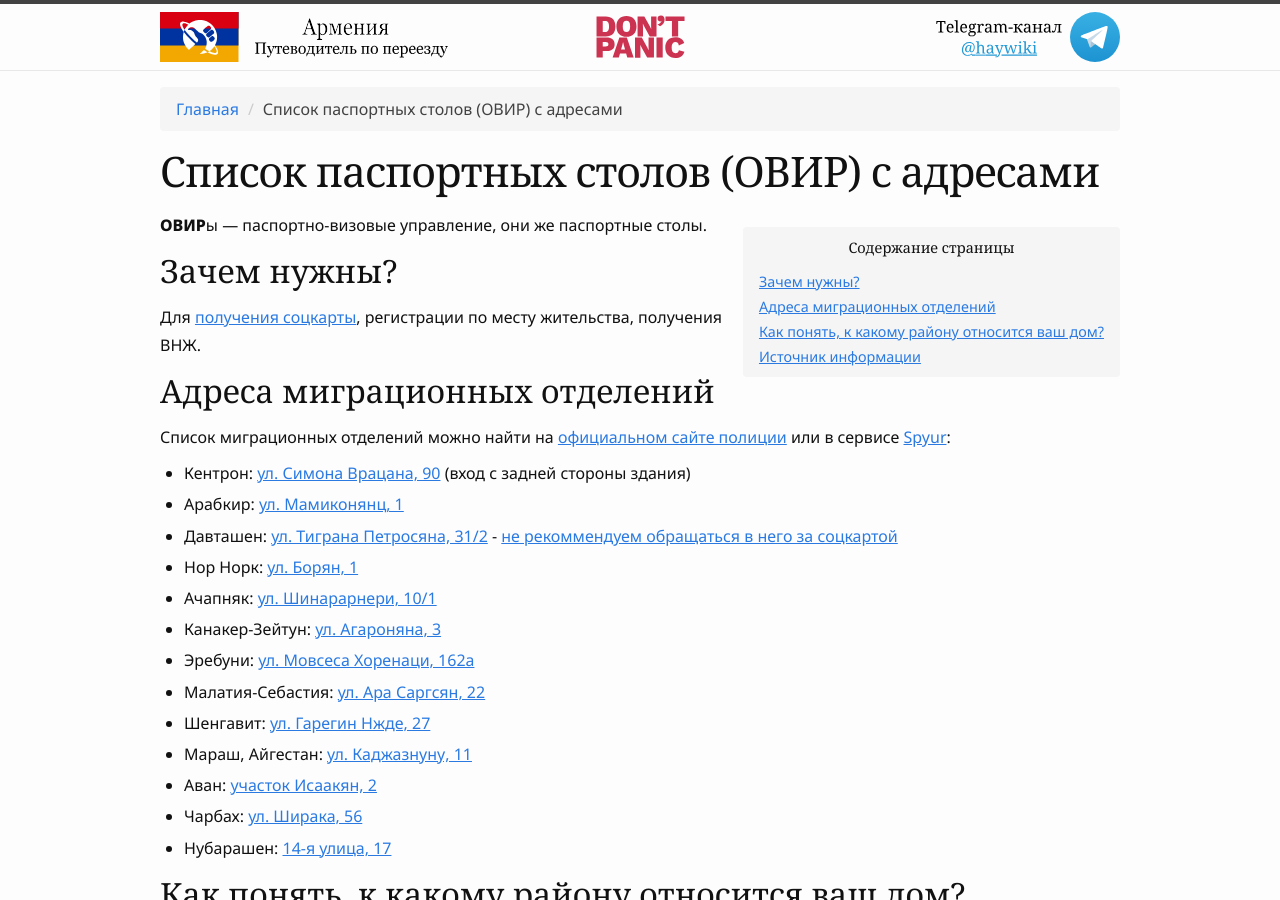
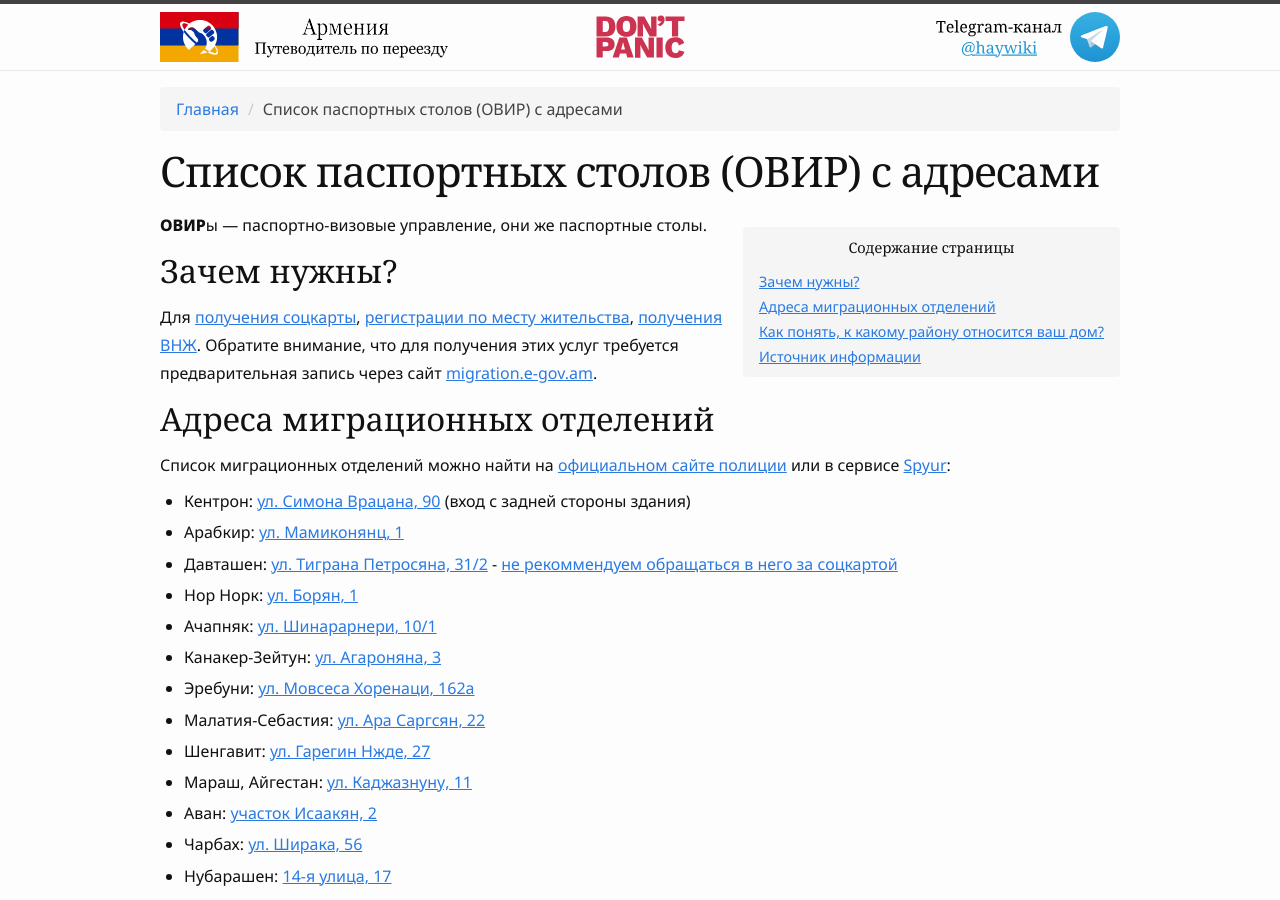
Before and after one commit to haywiki/haywiki.github.io, a Jekyll site: the page built from documents/ovirs.md, in a window 1280 px wide and 900 px high. Built offline with Jekyll 4.4.1, drawn with Linux system fonts in a browser that asks for light colours; nearby versions of some CDN libraries; a script that is not in the unit is left out.

Commit message:
еще обновления по документам

```diff
--- a/documents/ovirs.md
+++ b/documents/ovirs.md
@@ -7,7 +7,8 @@ layout: page
 
 ## Зачем нужны?
 
-Для [получения соцкарты](social-number.md), регистрации по месту жительства, получения ВНЖ.
+Для [получения соцкарты](social-number.md), [регистрации по месту жительства](registration.md), [получения ВНЖ](residence.md).
+Обратите внимание, что для получения этих услуг требуется предварительная запись через сайт [migration.e-gov.am](https://migration.e-gov.am/ru/).
 
 ## Адреса миграционных отделений
 
```
Also changed, not shown: documents/non-conviction.md (+0 -4 lines), documents/registration.md (+2 -5 lines), documents/social-number.md (+0 -4 lines).
